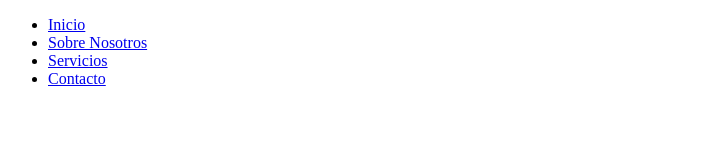
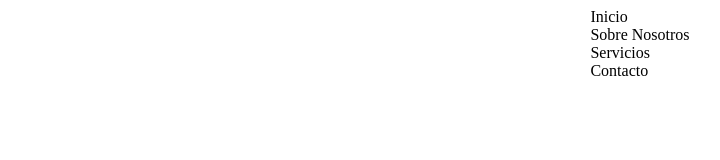
Before and after one commit to Spring1077/TC2005B, a plain HTML site: page Act2/index.html in a window 1280 px wide. Shown: the whole page, without its empty margins (0-720 px from the left). Drawn offline with Linux system fonts and the light colour scheme.

Commit message:
Act2
Casi completa, falta distribuir el texto en horizontal

```diff
--- a/Act2/styles.css
+++ b/Act2/styles.css
@@ -1,4 +1,27 @@
-#barra-navegacion {
+.barra-navegacion{
+    display: flex;
+    justify-content: center;
+}
+
+.barra-navegacion ul{
+    list-style-type: none;
+    padding: 0;
+    margin: 0;
+}
+
+.barra-navegacion ul li{
+    /*display: inline-block*/
     display: flex;
     flex-direction: column-reverse;
 }
+
+
+.barra-navegacion li a{
+    text-decoration: none;
+    color: black;
+    transition: color 0.3 ease;
+}
+
+.barra-navegacion li a:hover{
+    color:blue;
+}
```
